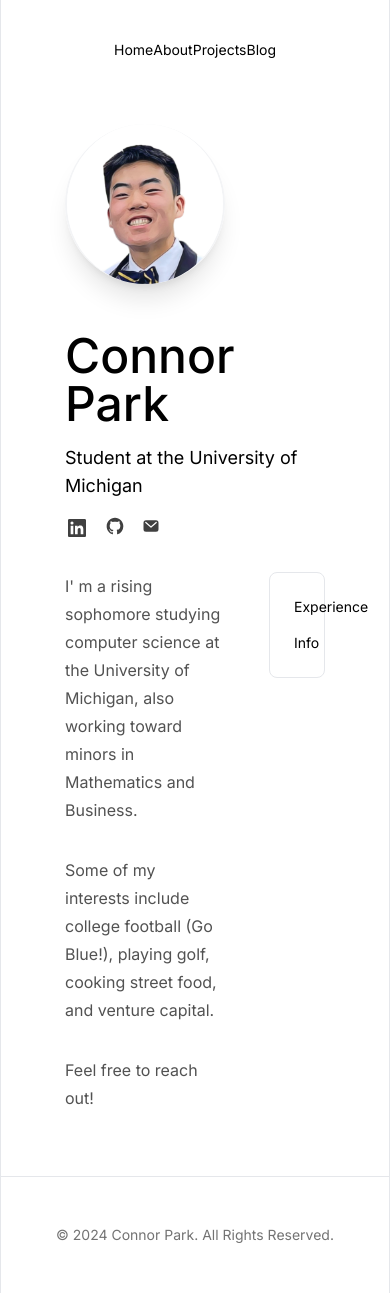
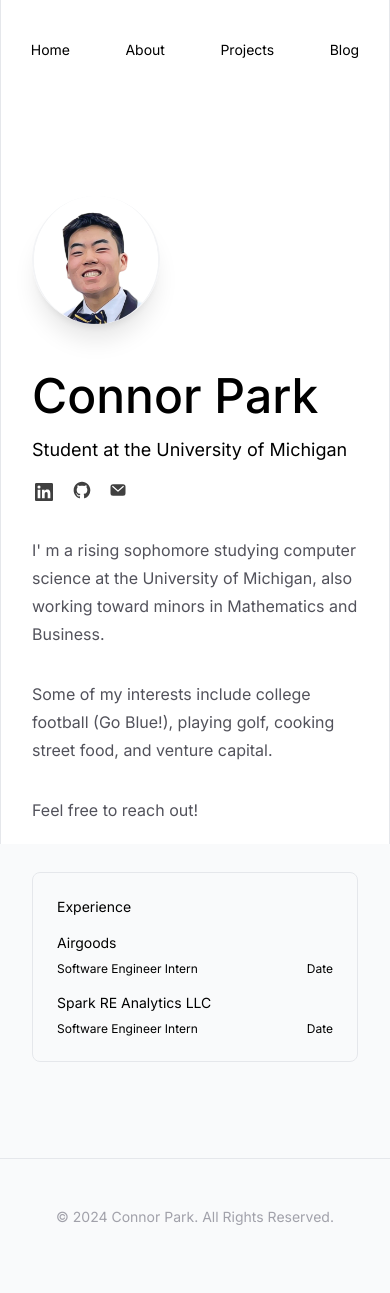
Before and after one commit to connorpark24/connorpark.dev, a Next.js app: page / in a window 390 px wide. Built offline with nearby package versions, Linux system fonts and the light colour scheme.

Commit message:
add responsiveness

```diff
--- a/src/app/about/page.tsx
+++ b/src/app/about/page.tsx
@@ -1,13 +1,25 @@
 export default function About() {
   return (
     <div className="flex flex-col w-full pt-16">
-      <div className="text-5xl font-medium mb-4 ">About</div>
-      <div className="text-lg mb-8"> A little more on me.</div>
+      <div className="text-5xl font-medium mb-4 dark:text-white">About</div>
+      <div className="text-lg mb-8 dark:text-white"> A little more on me.</div>
 
       <div className="text-base flex flex-col gap-y-8 w-3/5 leading-7 text-neutral-800">
-        <p>Classes taken:</p>
-        <p>Interests: </p>
-        <p>Favorite things:</p>
+        <p className="dark:text-white">Classes taken:</p>
+        <p className="text-zinc-600 dark:text-zinc-400">
+          Some of my interests include college football (Go Blue!), playing
+          golf, cooking street food, and venture capital.
+        </p>
+        <p className="dark:text-white">Interests: </p>
+        <p className="text-zinc-600 dark:text-zinc-400">
+          Some of my interests include college football (Go Blue!), playing
+          golf, cooking street food, and venture capital.
+        </p>
+        <p className="dark:text-white">Favorite things:</p>
+        <p className="text-zinc-600 dark:text-zinc-400">
+          Some of my interests include college football (Go Blue!), playing
+          golf, cooking street food, and venture capital.
+        </p>
       </div>
     </div>
   );
--- a/src/app/blog/page.tsx
+++ b/src/app/blog/page.tsx
@@ -3,12 +3,12 @@ import HoverCard from "@/components/HoverCard";
 export default function Blog() {
   return (
     <div className="flex flex-col w-full pt-16">
-      <div className="text-5xl font-medium mb-4">Blog</div>
-      <div className="text-lg mb-8">My thoughts.</div>
+      <div className="text-5xl font-medium mb-4 dark:text-white">Blog</div>
+      <div className="text-lg mb-8 dark:text-white">My thoughts.</div>
 
-      <div className="grid grid-cols-2 gap-2 -mx-6 mb-72 ">
+      <div className="grid lg:grid-cols-2 gap-2 -mx-6 mb-72">
         <HoverCard link="">
-          <div className="text-sm">Coming soon...</div>
+          <div className="text-sm dark:text-white">Coming soon...</div>
           <div className="text-sm"></div>
         </HoverCard>
       </div>
--- a/src/app/layout.tsx
+++ b/src/app/layout.tsx
@@ -19,14 +19,15 @@ export default function RootLayout({
   return (
     <html lang="en">
       <body
-        className={`${inter.className} bg-gray-50 dark:bg-black lg:px-36 sm:px-16 w-screen min-h-screen`}
+        className={`${inter.className} bg-gray-50 dark:bg-black  flex flex-col`}
       >
-        <div className="bg-white dark:bg-zinc-900 max-w-7xl">
+        <div className="flex justify-center fixed inset-0 lg:px-36 sm:px-16">
+          <div className="bg-white dark:bg-zinc-900 max-w-7xl w-full border-x-[1px] border-gray-200 dark:border-zinc-800"></div>
+        </div>
+
+        <div className="relative lg:px-36 sm:px-8">
           <Navbar />
-          <div className="border-x-[1px] border-gray-200 dark:border-zinc-800 p-16">
-            {children}
-          </div>
-
+          <div className="py-24 sm:px-24 px-8">{children}</div>
           <Footer />
         </div>
       </body>
--- a/src/app/page.tsx
+++ b/src/app/page.tsx
@@ -9,7 +9,7 @@ export default function Home() {
       <Image
         src={headshot}
         alt="Headshot"
-        className="border-gray-100 border-x-2 rounded-full w-40 h-40 shadow-xl mb-12"
+        className="border-gray-100 border-x-2 rounded-full sm:w-40 sm:h-40 w-32 h-32 shadow-xl mb-12"
       />
 
       <div className="text-5xl font-medium mb-4 dark:text-white">
@@ -21,8 +21,8 @@ export default function Home() {
 
       <ContactIcons />
 
-      <div className="flex flex-row">
-        <div className="text-base flex flex-col gap-y-8 w-3/5 leading-7 text-neutral-600 dark:text-gray-300">
+      <div className="flex xl:flex-row flex-col gap-12">
+        <div className="text-base flex flex-col gap-y-8 xl:w-3/5 leading-7 text-zinc-600 dark:text-zinc-400">
           <p>
             I&apos; m a rising sophomore studying computer science at the
             University of Michigan, also working toward minors in Mathematics
@@ -34,10 +34,31 @@ export default function Home() {
           </p>
           <p>Feel free to reach out!</p>
         </div>
-        <div className="w-2/5 pl-12">
+        <div className="xl:w-2/5">
           <Card>
-            <div className="text-sm">Experience</div>
-            <div className="text-sm">Info</div>
+            <p className="text-sm dark:text-white">Experience</p>
+            <div className="flex flex-col gap-y-4">
+              <div>
+                <p className="text-sm dark:text-white mb-2">Airgoods</p>
+                <div className="flex flex-row justify-between">
+                  <p className="text-xs dark:text-zinc-400">
+                    Software Engineer Intern
+                  </p>
+                  <p className="text-xs dark:text-zinc-400">Date</p>
+                </div>
+              </div>
+              <div>
+                <p className="text-sm dark:text-white mb-2">
+                  Spark RE Analytics LLC
+                </p>
+                <div className="flex flex-row justify-between">
+                  <p className="text-xs dark:text-zinc-400">
+                    Software Engineer Intern
+                  </p>
+                  <p className="text-xs dark:text-zinc-400">Date</p>
+                </div>
+              </div>
+            </div>
           </Card>
         </div>
       </div>
--- a/src/app/projects/page.tsx
+++ b/src/app/projects/page.tsx
@@ -7,47 +7,47 @@ const projectData = [
     title: "UpRound Platform",
     description:
       "Pellentesque pulvinar pellentesque habitant morbi tristique senectus et netus. Bibendum at varius vel pharetra vel.",
-    icon: <ComputerDesktopIcon className="w-5 h-5" />,
+    icon: <ComputerDesktopIcon className="w-5 h-5 dark:text-white" />,
   },
   {
     link: "https://google.com",
     title: "Winston Quiz Generator",
     description:
       "Pellentesque pulvinar pellentesque habitant morbi tristique senectus et netus.",
-    icon: <ComputerDesktopIcon className="w-5 h-5" />,
+    icon: <ComputerDesktopIcon className="w-5 h-5 dark:text-white" />,
   },
   {
     link: "https://google.com",
     title: "Basketball Shot Tracker",
     description:
       "Pellentesque pulvinar pellentesque habitant morbi tristique senectus et netus. Bibendum at varius vel pharetra vel.",
-    icon: <ComputerDesktopIcon className="w-5 h-5" />,
+    icon: <ComputerDesktopIcon className="w-5 h-5 dark:text-white" />,
   },
   {
     link: "https://google.com",
     title: "Startup Database",
     description:
       "Bibendum at varius vel pharetra vel. Vel fringilla est ullamcorper eget nulla facilisi.",
-    icon: <ComputerDesktopIcon className="w-5 h-5" />,
+    icon: <ComputerDesktopIcon className="w-5 h-5 dark:text-white" />,
   },
 ];
 
 export default function Projects() {
   return (
     <div className="flex flex-col w-full pt-16">
-      <div className="text-5xl font-medium mb-4">Projects</div>
-      <div className="text-lg mb-8">I like to build.</div>
+      <div className="text-5xl font-medium mb-4 dark:text-white">Projects</div>
+      <div className="text-lg mb-8 dark:text-white">I like to build.</div>
 
-      <div className="grid grid-cols-3 gap-2 -mx-6 mb-36">
+      <div className="grid xl:grid-cols-3 md:grid-cols-2 gap-2 -mx-6 mb-10">
         {projectData.map((project, index) => (
           <HoverCard key={index} link={project.link}>
             <div className="flex flex-row gap-x-4 items-center">
-              <div className="rounded-full shadow-md bg-white border-[1px] border-gray-200 w-10 h-10 flex items-center justify-around">
+              <div className="rounded-full shadow-md bg-white dark:bg-zinc-900 dark:border-zinc-800 border-[1px] border-gray-200 w-10 h-10 flex items-center justify-around">
                 {project.icon}
               </div>
-              <span className="text-sm">{project.title}</span>
+              <span className="text-sm  dark:text-white">{project.title}</span>
             </div>
-            <div className="text-sm leading-6 text-neutral-600">
+            <div className="text-sm leading-6 text-neutral-600 dark:text-zinc-400">
               {project.description}
             </div>
           </HoverCard>
--- a/src/components/Card.tsx
+++ b/src/components/Card.tsx
@@ -2,7 +2,7 @@ import { ReactNode } from "react";
 
 export default function Card({ children }: { children: ReactNode }) {
   return (
-    <div className="p-6 border-[1px] border-gray-200 rounded-lg flex flex-col gap-4">
+    <div className="p-6 border-[1px] border-gray-200 dark:border-zinc-800 rounded-lg flex flex-col gap-4">
       {children}
     </div>
   );
--- a/src/components/Footer.tsx
+++ b/src/components/Footer.tsx
@@ -1,7 +1,7 @@
 export default function Footer() {
   return (
-    <section className="py-12 w-full border-x-[1px] border-t-[1px] border-gray-200 dark:border-zinc-800">
-      <div className="flex flex-col items-center w-3/4 gap-y-2 mx-auto text-neutral-500">
+    <section className="py-12 w-full border-t-[1px] border-gray-200 dark:border-zinc-800">
+      <div className="flex flex-col items-center w-3/4 gap-y-2 mx-auto text-zinc-400">
         <p className="text-sm text-center">
           &copy; 2024 Connor Park. All Rights Reserved.
         </p>
--- a/src/components/HoverCard.tsx
+++ b/src/components/HoverCard.tsx
@@ -10,7 +10,7 @@ export default function HoverCard({ children, link }: HoverCardProps) {
   return (
     <Link
       href={link}
-      className="p-6 rounded-lg flex flex-col gap-4 transform transition-transform duration-200 hover:scale-105 hover:bg-gray-50"
+      className="p-6 rounded-lg flex flex-col gap-4 transform transition-transform duration-200 hover:scale-105 hover:bg-gray-50 dark:hover:bg-zinc-700"
     >
       {children}
     </Link>
--- a/src/components/Navbar.tsx
+++ b/src/components/Navbar.tsx
@@ -2,8 +2,8 @@ import Link from "next/link";
 
 export default function Navbar() {
   return (
-    <nav className="flex w-full pt-10 border-x-[1px] border-gray-200 dark:border-zinc-800 dark:text-gray-300">
-      <div className="text-sm font-self-center md:w-1/3 max-w-2xl flex flex-row items-center justify-around mx-auto">
+    <nav className="flex py-10">
+      <div className="text-sm font-self-center w-96 max-w-2xl flex flex-row items-center justify-around mx-auto dark:text-white">
         <Link
           className="transform transition-transform duration-100 hover:scale-110"
           href="/"
```
